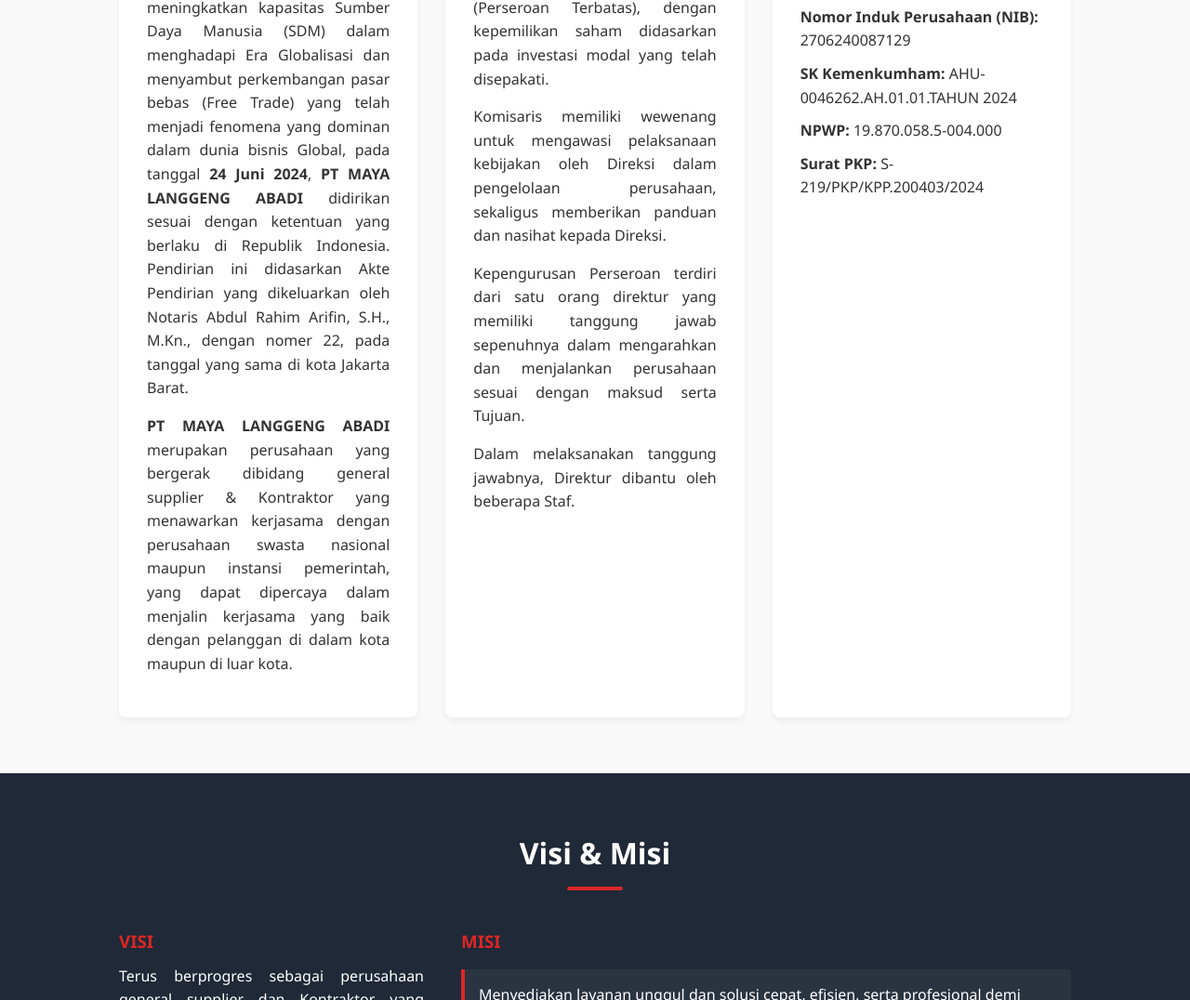
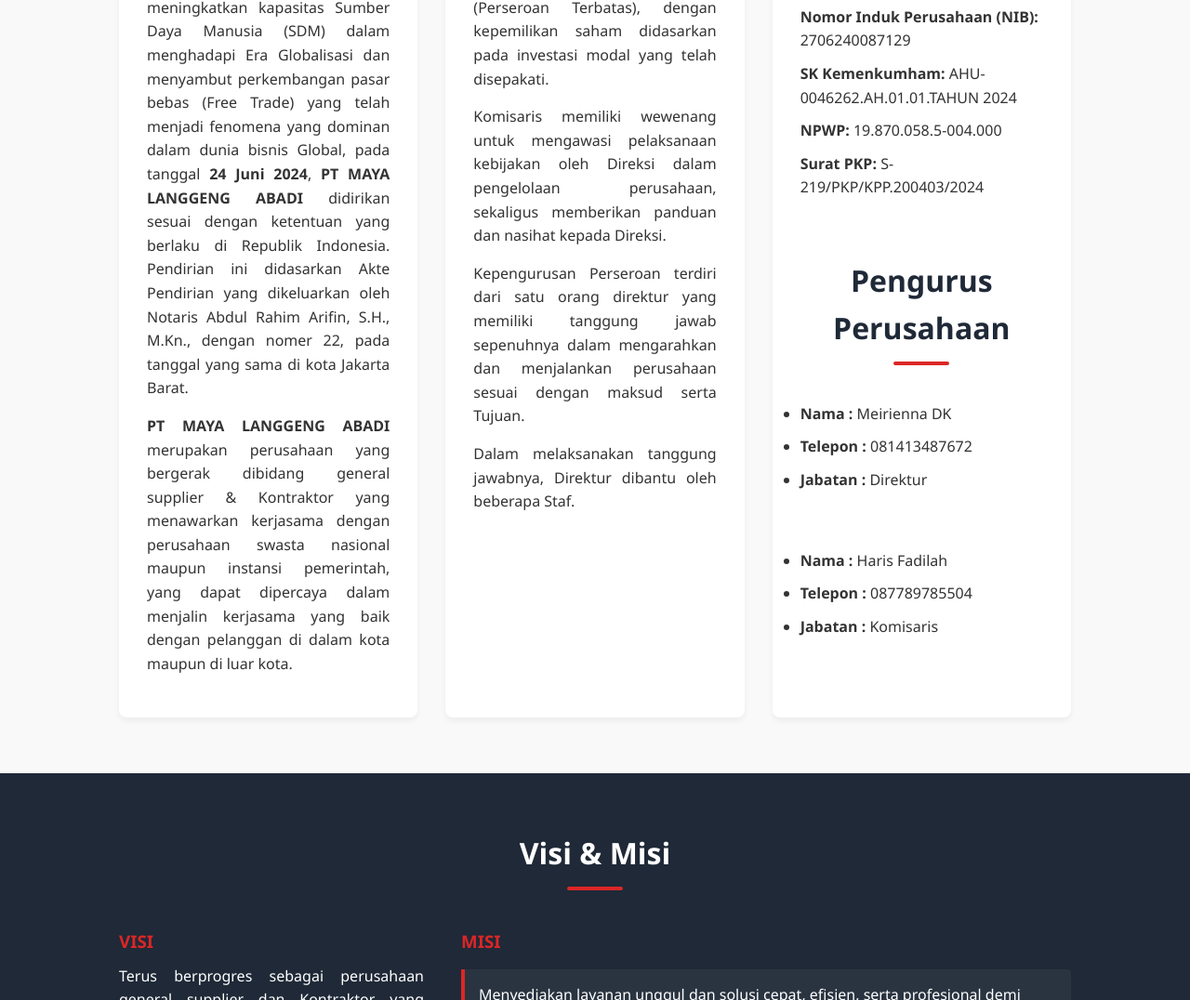
Before and after one commit to mayalanggengabadi/compro, a plain HTML site: page index.html in a window 1280 px wide. Shown: the part 849-1925 px from the top of the page at 93% size. Drawn offline with Linux system fonts and the light colour scheme.

Commit message:
index.html

```diff
--- a/index.html
+++ b/index.html
@@ -299,6 +299,7 @@
         <h1>PT. MAYA LANGGENG ABADI</h1>
         <p>General Supplier & Kontraktor tepercaya untuk kemitraan perusahaan nasional maupun instansi pemerintah di dalam dan luar kota.</p>
         <a href="https://wa.me/6285211562200" class="btn" target="_blank">Hubungi via WhatsApp</a>
+        </header>
     </header>
 
     <section id="tentang">
@@ -327,6 +328,19 @@
                     <li style="margin-bottom: 10px;"><strong>SK Kemenkumham:</strong> AHU-0046262.AH.01.01.TAHUN 2024</li>
                     <li style="margin-bottom: 10px;"><strong>NPWP:</strong> 19.870.058.5-004.000</li>
                     <li style="margin-bottom: 10px;"><strong>Surat PKP:</strong> S-219/PKP/KPP.200403/2024</li>
+                </ul>
+                <br>
+                <br>
+                <h2>Pengurus Perusahaan</h2>
+                <ul style="list-style: none: 2px;">
+                    <li style="margin-bottom: 10px;"><strong>Nama :</strong> Meirienna DK</li>
+                    <li style="margin-bottom: 10px;"><strong>Telepon :</strong> 081413487672</li>
+                    <li style="margin-bottom: 10px;"><strong>Jabatan :</strong> Direktur</li>
+                    <br>
+                    <br>
+                    <li style="margin-bottom: 10px;"><strong>Nama :</strong> Haris Fadilah</li>
+                    <li style="margin-bottom: 10px;"><strong>Telepon :</strong> 087789785504</li>
+                    <li style="margin-bottom: 10px;"><strong>Jabatan :</strong> Komisaris</li>
                 </ul>
             </div>
         </div>
@@ -446,3 +460,6 @@
 
 </body>
 </html>
+
+</body>
+</html>
```
